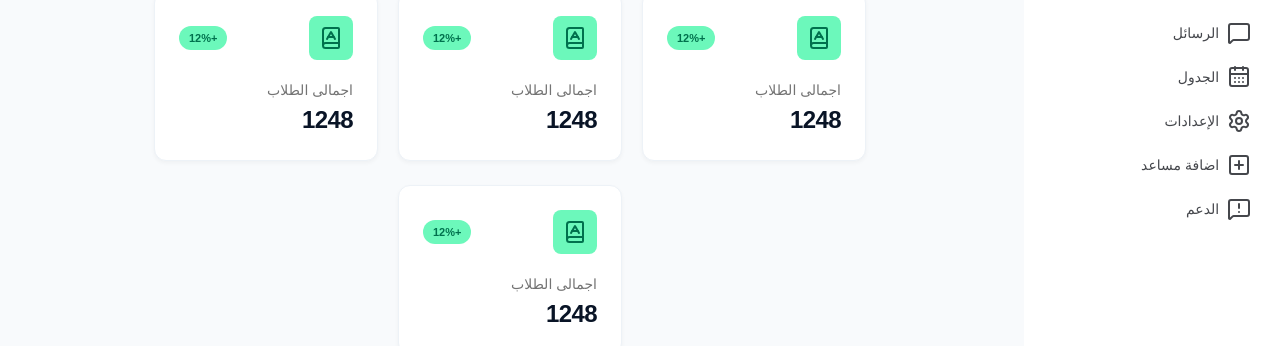
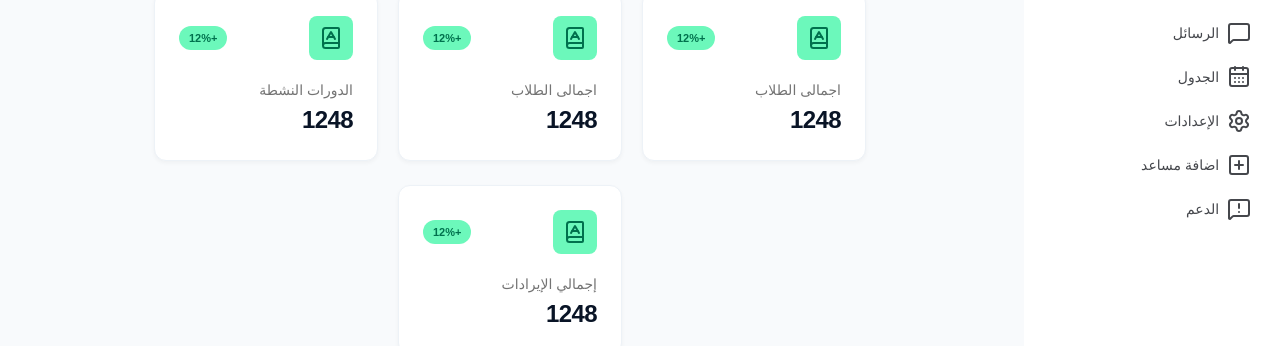
Before and after one commit to hossammohammed98/LearnHub, a Next.js app in the folder client/: page /teacher in a window 1280 px wide. Shown: the part 255-601 px from the top of the page. Built offline with nearby package versions, Linux system fonts and the light colour scheme.

Commit message:
create api

```diff
--- a/client/src/app/(dashboard)/teacher/page.tsx
+++ b/client/src/app/(dashboard)/teacher/page.tsx
@@ -34,14 +34,14 @@ const teacherMetricCards: MetricCardProps[] = [
     icon: <BookAIcon></BookAIcon>,
   },
   {
-    title: "اجمالى الطلاب",
+    title: "الدورات النشطة",
     value: 1248,
     tag: "+12%",
     tagType: "info",
     icon: <BookAIcon></BookAIcon>,
   },
   {
-    title: "اجمالى الطلاب",
+    title: "إجمالي الإيرادات",
     value: 1248,
     tag: "+12%",
     tagType: "info",
```
Also changed, not shown: client/src/app/UploadVideosPage/page.tsx (renamed from client/src/app/UploadVideosPage/UploadPage.tsx), 1 other file (tests, documents, lock files or other folders).
